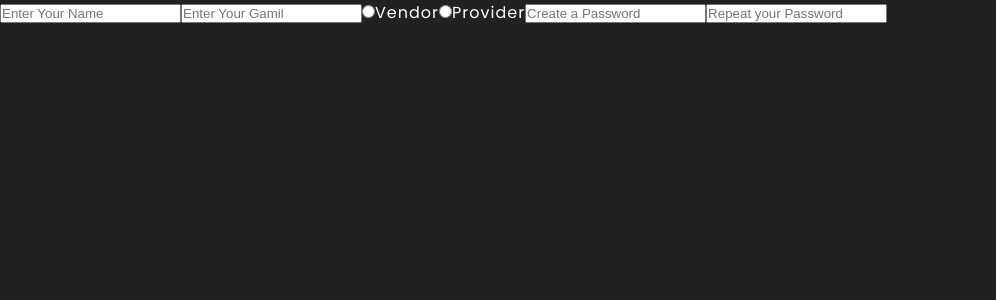
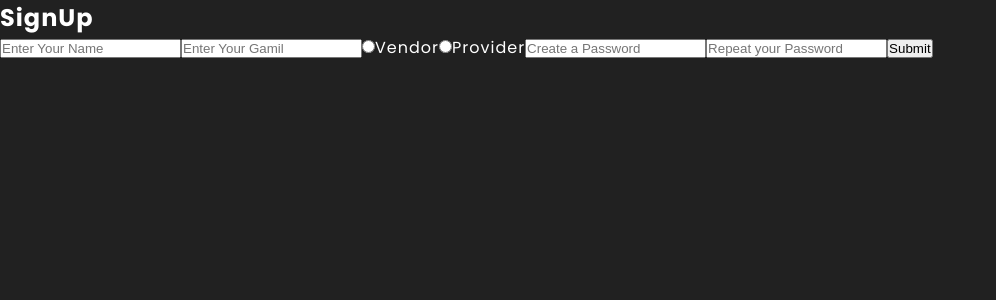
Before and after one commit to Kartikey-Verma1/ThelaMart, a React (Vite) app: page /signup in a window 1280 px wide. Shown: the top 300 px of the page, without its empty margins (0-996 px from the left). Built offline with nearby package versions, Linux system fonts and the light colour scheme.

Commit message:
Minute Change

```diff
--- a/src/Components/Header/Header.jsx
+++ b/src/Components/Header/Header.jsx
@@ -10,7 +10,7 @@ const Header = () => {
     return (
         <div className="header">
             <div className="header_logo">
-                <img src="../../../public/app_logo" alt="logo" className="header_logo_img"/>
+                <img src="../../../public/logo.png" alt="logo" className="header_logo_img"/>
             </div>
             <div className="header_options">
                 <ul className="header_options_list">
--- a/src/Components/Sign/SignIn/SignIn.jsx
+++ b/src/Components/Sign/SignIn/SignIn.jsx
@@ -4,6 +4,7 @@ import { Link } from "react-router-dom";
 const SignIn = ()=>{
     return (
         <div className="signin">
+            <h2 className="signin_head">SignIn</h2>
             <form className="signin_form">
                 <label htmlFor="email"></label>
                 <input type="email" id="email" placeholder="Enter Your Gmail" className="signin_email"/>
--- a/src/Components/Sign/SignUp/SignUp.jsx
+++ b/src/Components/Sign/SignUp/SignUp.jsx
@@ -4,8 +4,14 @@ import "./signup.css";
 const SignUp = ()=>{
     const [role, setrole] = useState(false);
     const [fssainum, setfssainum] = useState("");
+
+    const handlefssainum = (e)=>{
+        setfssainum(e.target.value);
+    }
+
     return(
         <div className="signup">
+            <h2 className="sign_up_head">SignUp</h2>
             <form className="signup_form">
                 <label htmlFor="name"></label>
                 <input type="text" id="name" placeholder="Enter Your Name" className="signup_name"/>
@@ -23,9 +29,9 @@ const SignUp = ()=>{
                 </label>
 
                 {
-                    role &&
+                    role == "Provider" &&
                     <label>
-                        <input type="text" placeholder="Enter FSSAI Number" className="signup_fssai"/>
+                        <input type="text" placeholder="Enter FSSAI Number" className="signup_fssai" onChange={handlefssainum}/>
                     </label>
                 }
 
@@ -33,6 +39,8 @@ const SignUp = ()=>{
                 <input type="text" id="passwordinit" placeholder="Create a Password" className="signup_passwordinit"/>
                 <label htmlFor="passwordrepeat"></label>
                 <input type="text" id="passwordrepeat" placeholder="Repeat your Password" className="signup_passwordrepeat"/>
+
+                <button className="signup_submit">Submit</button>
             </form>
         </div>
     )
```
Also changed, not shown: public/profile_logo.png (renamed from public/app_logo.png).
